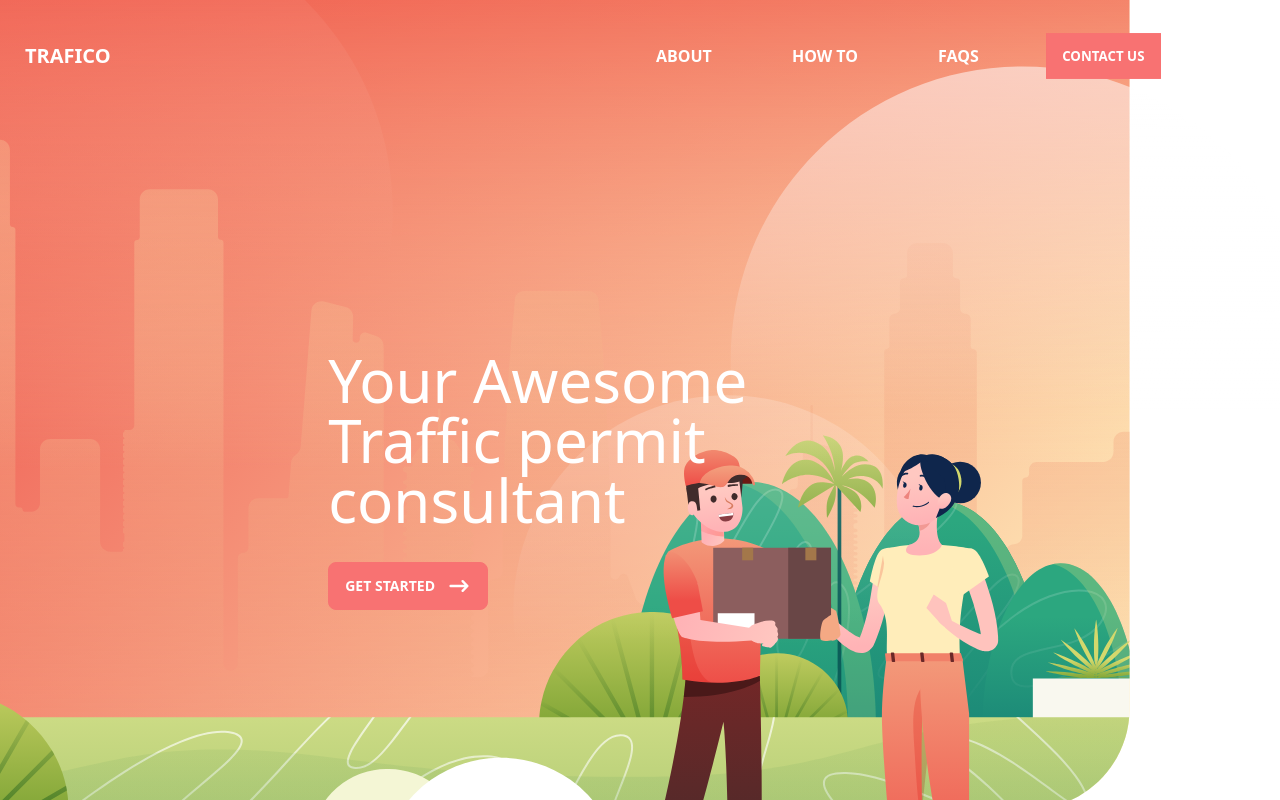
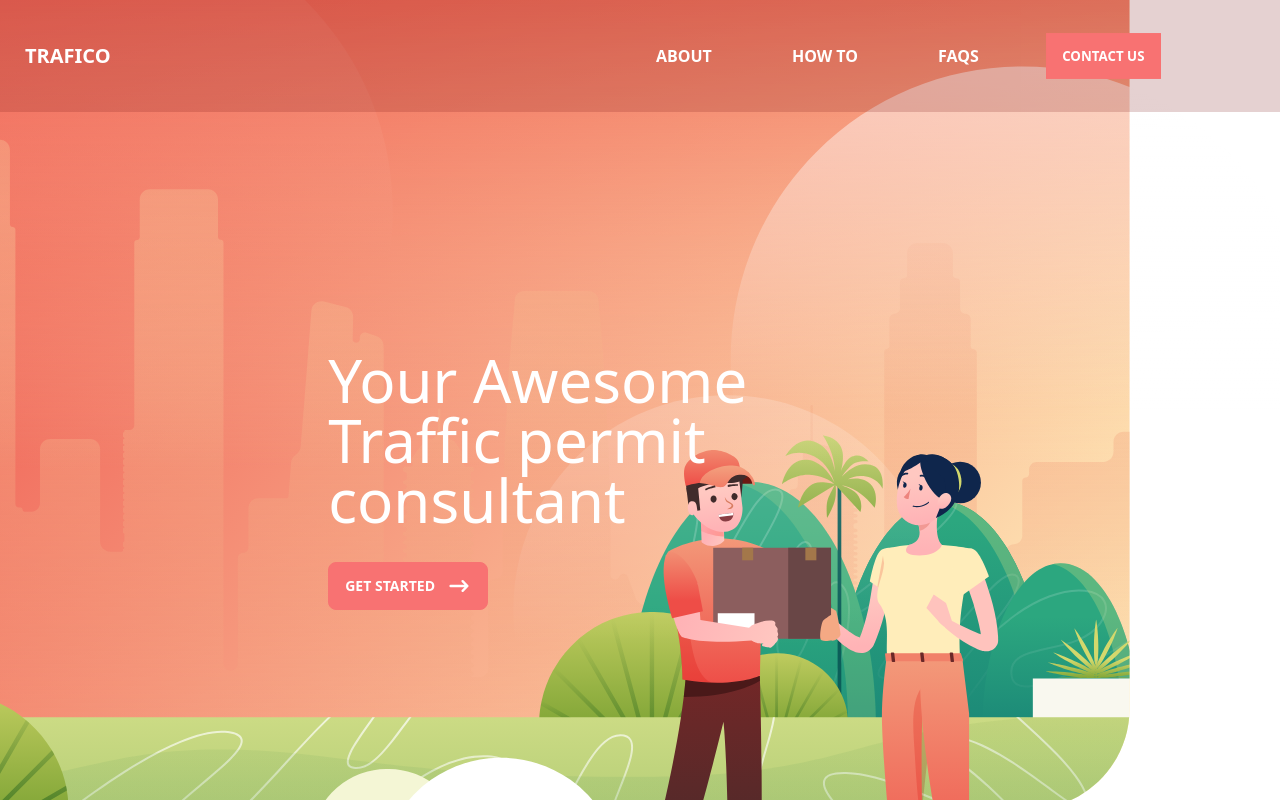
Before and after one commit to samiulalimsaad/web-amboos-react, a React (Vite) app: page / in a window 1280 px wide. Shown: the top 800 px of the page. Built offline with nearby package versions, Linux system fonts and the light colour scheme.

Commit message:
nav hero updated

```diff
--- a/src/Hero.tsx
+++ b/src/Hero.tsx
@@ -3,7 +3,8 @@ import React from "react";
 
 const Hero = () => {
     return (
-        <div
+        <section
+            id="hero"
             data-aos="fade-down"
             className="min-h-[120vh] hero justify-start bg-[url('/images/hero.svg')]"
         >
@@ -18,7 +19,7 @@ const Hero = () => {
                     </span>
                 </button>
             </div>
-        </div>
+        </section>
     );
 };
 
--- a/src/Navbar/index.tsx
+++ b/src/Navbar/index.tsx
@@ -3,7 +3,7 @@ import NavItems from "./NavItems";
 
 const Navbar = () => {
     return (
-        <header className="fixed top-0 py-8 bg-transparent navbar">
+        <header className="fixed top-0 py-8 navbar bg-red-900/20">
             <div className="navbar-start">
                 <div className="dropdown">
                     <label tabIndex={0} className="btn btn-ghost lg:hidden">
```
